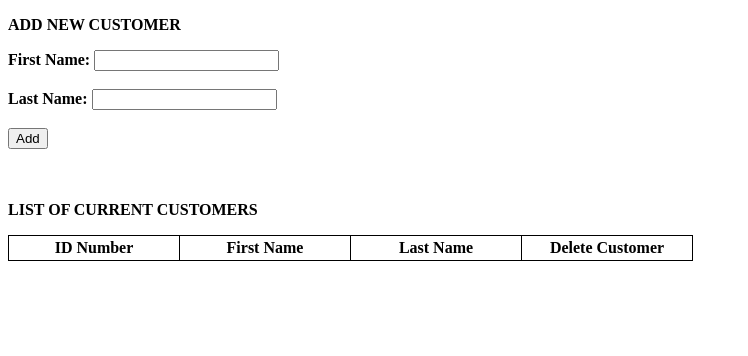
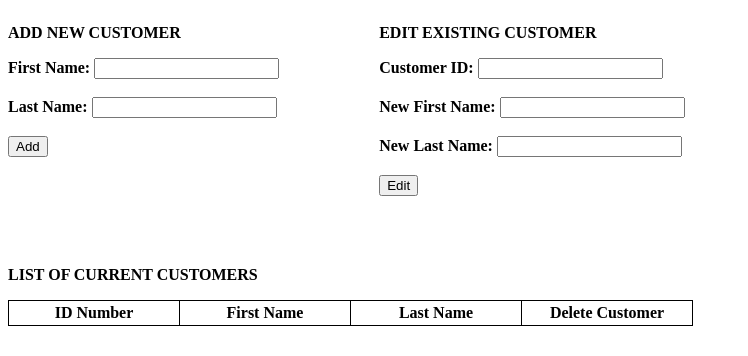
Before and after one commit to lucius-95/353_Project_Simple, a website: page client/customers.html in a window 1280 px wide. Shown: the whole page, without its empty margins (0-748 px from the left). Drawn offline with Linux system fonts and the light colour scheme; no server answers.

Commit message:
updated customer.html

```diff
--- a/client/customers.html
+++ b/client/customers.html
@@ -5,13 +5,17 @@
 		<title>List of Customers</title>
 		<link href="css/show-users.css" rel="stylesheet" />
 	</head>
+
 	<body onload="showUsers('Customer')">
 		<script type="text/javascript" src="./functions/add-user.js"></script>
 		<script type="text/javascript" src="./functions/show-users.js"></script>
+		<script type="text/javascript" src="./functions/edit-user.js"></script>
 		<script type="text/javascript">
 			setInterval("showUsers('Customer')", 1000);
 		</script>
 
+		<div class="parent">
+			<div class="child">
 				<p><b>ADD NEW CUSTOMER</b></p>
 				<label for="firstname"><b>First Name:</b></label>
 				<input id="firstname" type="text" value="" /><br />
@@ -19,6 +23,22 @@
 				<label for="lastname"><b>Last Name:</b></label>
 				<input id="lastname" type="text" value="" /><br /><br />
 				<button onclick="addUser('Customer')">Add</button><br /><br /><br />
+			</div>
+			<div class="child">
+				<p><b>EDIT EXISTING CUSTOMER</b></p>
+				<label for="id"><b>Customer ID:</b></label>
+				<input id="id" type="text" value="" /><br />
+				<br />
+				<label for="newFirstname"><b>New First Name:</b></label>
+				<input id="newFirstname" type="text" value="" /><br />
+				<br />
+				<label for="newLastname"><b>New Last Name:</b></label>
+				<input id="newLastname" type="text" value="" /><br /><br />
+				<button onclick="editUser(document.getElementById('id').value)">
+					Edit
+				</button>
+			</div>
+		</div>
 
 		<p><b>LIST OF CURRENT CUSTOMERS</b></p>
 		<table style="text-align: center">
--- a/client/functions/edit-user.js
+++ b/client/functions/edit-user.js
@@ -1,23 +1,32 @@
 function editUser(id) {
-	if (document.getElementById(id) === null) {
+	if (!id) {
+		alert("ERROR: Please enter an ID number!");
+	} else if (document.getElementById(id) === null) {
 		alert(`ERROR: Could not find any user with ID ${id}!`);
 	} else {
-		let http = new XMLHttpRequest();
 		let firstname = document.getElementById("newFirstname").value;
 		let lastname = document.getElementById("newLastname").value;
+		if (!(firstname && lastname)) {
+			alert("ERROR: First name and/or last name must not be empty!");
+		} else {
+			let http = new XMLHttpRequest();
 			let params =
 				"id=" + id + "&firstname=" + firstname + "&lastname=" + lastname;
 
 			http.open("POST", "/edit-user", true);
-		http.setRequestHeader("Content-type", "application/x-www-form-urlencoded");
+			http.setRequestHeader(
+				"Content-type",
+				"application/x-www-form-urlencoded"
+			);
 			http.send(params);
 
 			http.onload = () => {
 				if (http.status === 200) {
-				alert("User edited successfully!");
+					alert("Successfully updated user!");
 				} else {
-				alert("ERROR: Failed to edit user!");
+					alert("ERROR: Failed to update user!");
 				}
 			};
 		}
 	}
+}
```
Lines whose indentation alone changed are shown as unchanged.
